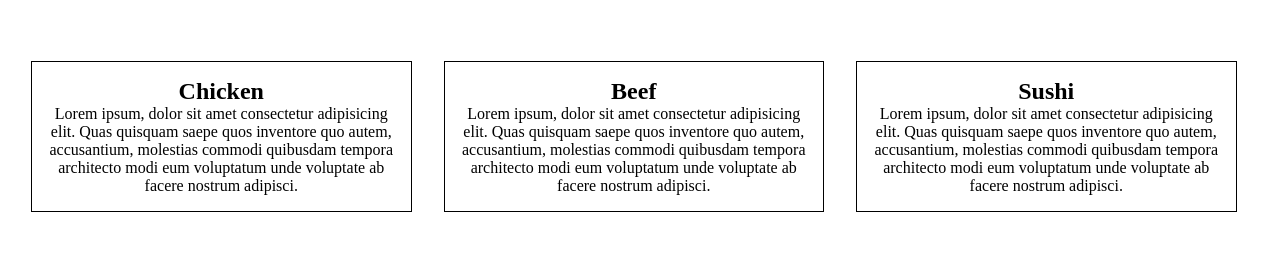
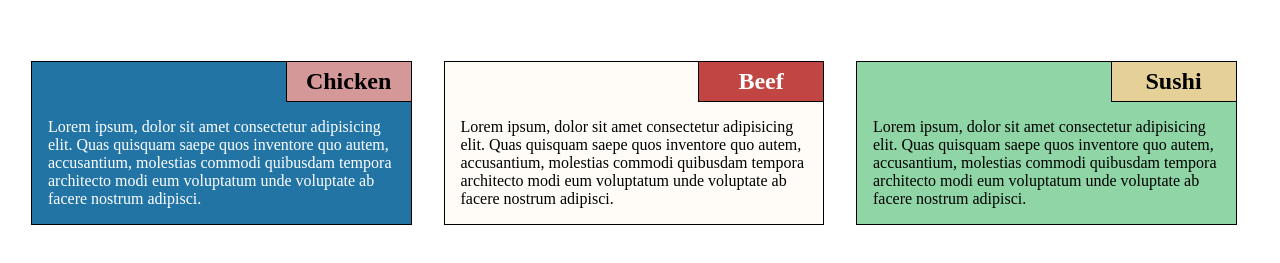
Before and after one commit to nbeasle1/JHU-Ajax-Module-2, a plain HTML site: page module2-solution/index.html in a window 1280 px wide. Shown: the part 103-366 px from the top of the page. Drawn offline with Linux system fonts and the light colour scheme.

Commit message:
finished

```diff
--- a/module2-solution/css/styles.css
+++ b/module2-solution/css/styles.css
@@ -8,6 +8,7 @@
 body {
     padding: 15px;
     text-align: center;
+    color: #000;
 }
 
 h1 {
@@ -23,7 +24,55 @@ section {
 .card {
     border: 1px solid black;
     margin: 1rem;
+}
+
+.cardtitle {
+    position: relative;
+    margin-bottom: 2.5em;
+}
+
+.cardtitle h2 {
+    position: absolute;
+    right: 0;
+    top: 0;
+    border-bottom: 1px solid black;
+    border-left: 1px solid black;
+    padding: .25em
+}
+
+.card p {
     padding: 1em;
+    text-align: left;
+}
+
+#sushi h2 {
+    background-color: #e5d198;
+
+}
+
+#beef h2 {
+    background-color: #c14543;
+    color: #fefefe;
+}
+
+#chicken h2 {
+    background-color: #d59898;
+    color: #000;
+}
+
+#sushi {
+    background-color: #8FD5A6;
+}
+
+#beef {
+    background-color: #FFFCF7;
+
+}
+
+#chicken {
+    background-color: #2274A5;
+    color: #fff;
+
 }
 
 /* Mini-library styling from lecture with some added bits */
--- a/module2-solution/index.html
+++ b/module2-solution/index.html
@@ -9,24 +9,28 @@
 <body>
     <h1>Our Menu</h1>
     <section class="col-lg-4 col-md-6 col-sm-12">
-        <div class="card">
-            <h2>Chicken</h2>
+        <div id="chicken" class="card">
+            <div class="cardtitle">
+                <h2 class="col-lg-4">Chicken</h2>
+            </div>
             <p>Lorem ipsum, dolor sit amet consectetur adipisicing elit. Quas quisquam saepe quos inventore quo autem, accusantium, molestias commodi quibusdam tempora architecto modi eum voluptatum unde voluptate ab facere nostrum adipisci.</p>
         </div>
 
     </section>
 
     <section class="col-lg-4 col-md-6 col-sm-12">
-        <div class="card">
-
-            <h2>Beef</h2>
+        <div id="beef" class="card">
+            <div class="cardtitle">
+                <h2 class="col-lg-4">Beef</h2>
+            </div>
             <p>Lorem ipsum, dolor sit amet consectetur adipisicing elit. Quas quisquam saepe quos inventore quo autem, accusantium, molestias commodi quibusdam tempora architecto modi eum voluptatum unde voluptate ab facere nostrum adipisci.</p>
         </div>
     </section>
     <section class="col-lg-4 col-md-12 col-sm-12">
-        <div class="card">
-
-            <h2>Sushi</h2>
+        <div  id="sushi" class="card">
+            <div class="cardtitle">
+                <h2 class="col-lg-4">Sushi</h2>
+            </div>
             <p>Lorem ipsum, dolor sit amet consectetur adipisicing elit. Quas quisquam saepe quos inventore quo autem, accusantium, molestias commodi quibusdam tempora architecto modi eum voluptatum unde voluptate ab facere nostrum adipisci.</p>
         </div>
     </section>
```
